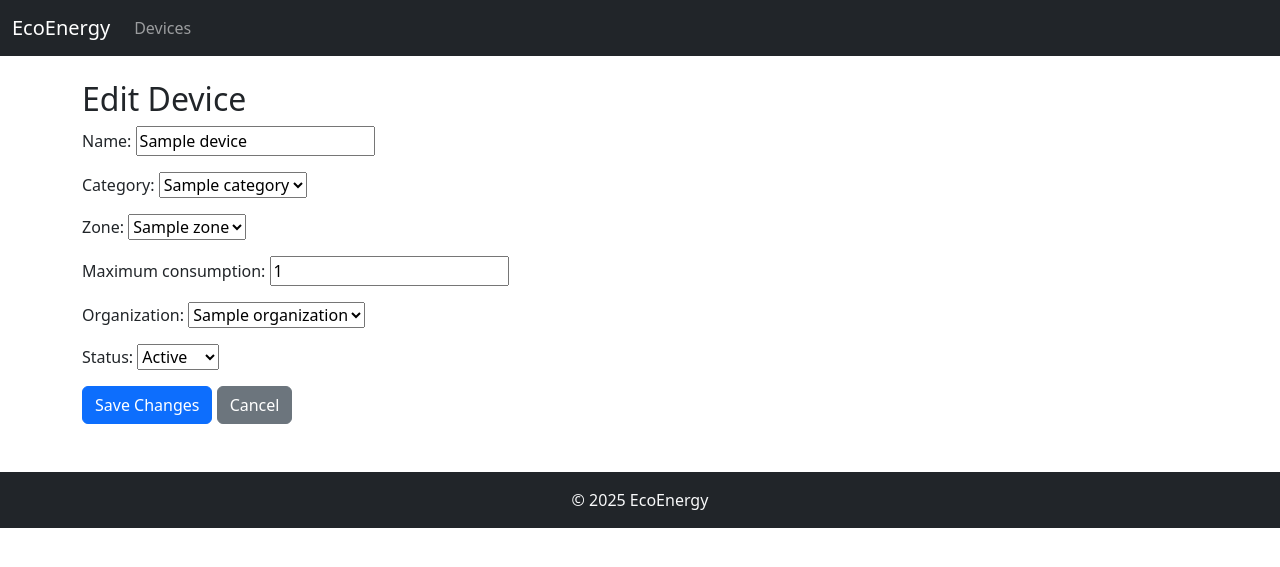
After one commit to SuN-Dev5/Unidad-1-Python-KBROS, a Django app: page /1/edit/ in a window 1280 px wide. The commit adds this page. Shown: the top 567 px of the page. Run offline with Django 5.2, Linux system fonts and the light colour scheme; tables that the repository leaves empty hold one stand-in row (values such as "Sample post").

Commit message:
Editar y Eliminar device

```diff
--- a/monitoreo/devices/templates/devices/device_detail.html
+++ b/monitoreo/devices/templates/devices/device_detail.html
@@ -38,7 +38,11 @@
                 {% endif %}
             </li>
         </ul>
-        <a href="{% url 'device_list' %}" class="btn btn-secondary mt-3">Volver al listado</a>
+        <div class="mt-4">
+            <a href="{% url 'update_device' device.pk %}" class="btn btn-primary me-2">Editar</a>
+            <a href="{% url 'delete_device' device.pk %}" class="btn btn-danger">Eliminar</a>
+            <a href="{% url 'device_list' %}" class="btn btn-secondary ms-2">Volver al listado</a>
+        </div>
     </div>
 
     <footer class="bg-dark text-light text-center p-3 mt-5">
--- /dev/null
+++ b/monitoreo/devices/templates/devices/update_device.html
@@ -0,0 +1,41 @@
+<!DOCTYPE html>
+<html lang="en">
+<head>
+    <meta charset="UTF-8" />
+    <title>Edit Device - EcoEnergy</title>
+    <meta name="viewport" content="width=device-width, initial-scale=1" />
+    <link href="https://cdn.jsdelivr.net/npm/bootstrap@5.3.0/dist/css/bootstrap.min.css" rel="stylesheet" />
+</head>
+<body>
+    <nav class="navbar navbar-expand-lg navbar-dark bg-dark">
+        <div class="container-fluid">
+            <a class="navbar-brand" href="{% url 'dashboard' %}">EcoEnergy</a>
+            <button class="navbar-toggler" type="button" data-bs-toggle="collapse" data-bs-target="#navbarNav"
+                    aria-controls="navbarNav" aria-expanded="false" aria-label="Toggle navigation">
+                <span class="navbar-toggler-icon"></span>
+            </button>
+            <div class="collapse navbar-collapse" id="navbarNav">
+                <ul class="navbar-nav me-auto mb-2 mb-lg-0">
+                    <li class="nav-item"><a class="nav-link" href="{% url 'device_list' %}">Devices</a></li>
+                </ul>
+            </div>
+        </div>
+    </nav>
+
+    <div class="container mt-4">
+        <h2>Edit Device</h2>
+        <form method="post">
+            {% csrf_token %}
+            {{ form.as_p }}
+            <button type="submit" class="btn btn-primary">Save Changes</button>
+            <a href="{% url 'device_detail' device.pk %}" class="btn btn-secondary">Cancel</a>
+        </form>
+    </div>
+
+    <footer class="bg-dark text-light text-center p-3 mt-5">
+        <p class="mb-0">© 2025 EcoEnergy</p>
+    </footer>
+
+    <script src="https://cdn.jsdelivr.net/npm/bootstrap@5.3.0/dist/js/bootstrap.bundle.min.js"></script>
+</body>
+</html>
--- a/monitoreo/devices/views.py
+++ b/monitoreo/devices/views.py
@@ -11,6 +11,7 @@ def start(request):
     return render(request, "devices/start.html", {"devices": devices})
 
 def device(request, device_id):
+
     device = Device.objects.get(id=device_id)
 
     return render(request, "devices/device.html", {"device": device})
@@ -92,3 +93,25 @@ def login_view(request):
 def register_view(request):
     # Aquí iría la lógica de registro (crear usuario)
     return render(request, 'devices/register.html')
+
+def update_device(request, pk):
+
+    device = get_object_or_404(Device, pk=pk)
+    if request.method == 'POST':
+        form = DeviceForm(request.POST, instance=device)
+        if form.is_valid():
+            form.save()
+            return redirect('device_detail', pk=device.pk)
+    else:
+        form = DeviceForm(instance=device)
+
+    return render(request, 'devices/update_device.html', {'form': form, 'device': device})
+
+def delete_device(request, pk):
+
+    device = get_object_or_404(Device, pk=pk)
+    if request.method == 'POST':
+        device.delete()
+        return redirect('list_device')
+
+    return render(request, 'devices/delete_confirm.html', {'device': device})
--- a/monitoreo/monitoreo/urls.py
+++ b/monitoreo/monitoreo/urls.py
@@ -14,7 +14,7 @@ Including another URLconf
     1. Import the include() function: from django.urls import include, path
     2. Add a URL to urlpatterns:  path('blog/', include('blog.urls'))
 """
-from devices.views import start, Device, create_device, dashboard, device_list, measurement_list, login_view, register_view, device_detail
+from devices.views import start, Device, create_device, dashboard, device_list, measurement_list, login_view, register_view, device_detail, update_device, delete_device
 from django.conf import settings
 from django.conf.urls.static import static
 from django.contrib import admin
@@ -31,6 +31,8 @@ urlpatterns = [
     path('login/', login_view, name='login'),
     path('register/', register_view, name='register'),
     path('<int:pk>/', device_detail, name='device_detail'),
+    path('<int:pk>/edit/', update_device, name='update_device'),
+    path('<int:pk>/delete/', delete_device, name='delete_device'),
 ]
 
 if settings.DEBUG:
```
Also changed, not shown: monitoreo/devices/templates/devices/delete_device.html (added, +43 -0 lines). Lines whose indentation alone changed are shown as unchanged.
